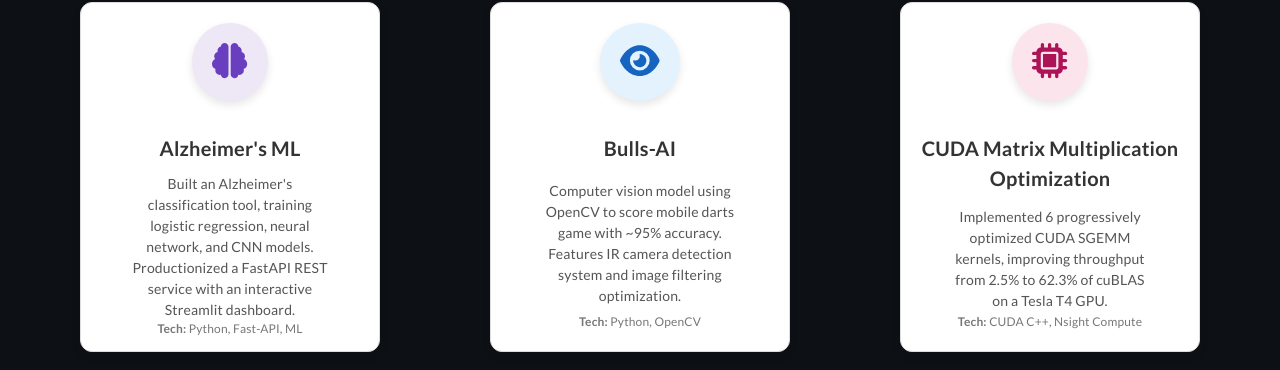
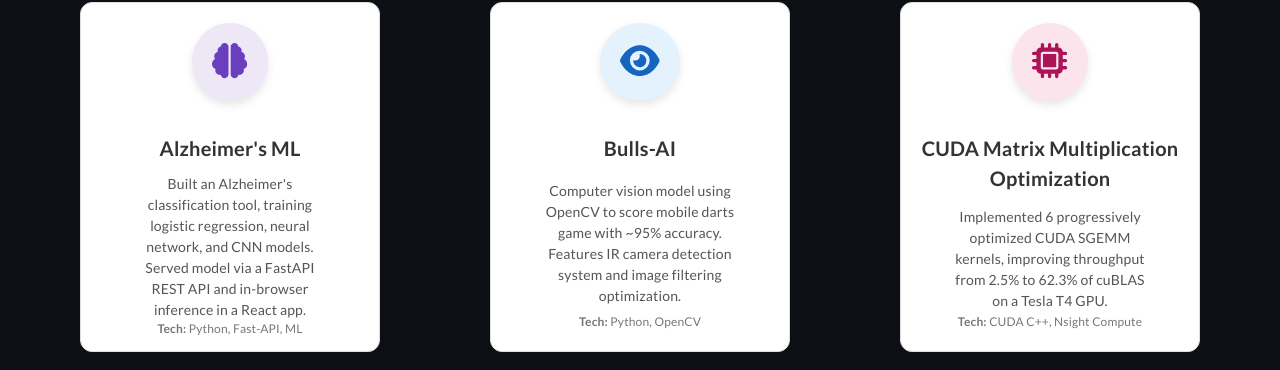
Before and after one commit to alexseveringhaus/alexsev.com, a React (Create React App) app: page / in a window 1280 px wide. Shown: the part 5188-5558 px from the top of the page. Built offline with nearby package versions, Linux system fonts and the light colour scheme.

Commit message:
changed alzheimers ml description

```diff
--- a/src/components/Project.tsx
+++ b/src/components/Project.tsx
@@ -23,7 +23,7 @@
                             </div>
                             <div className="project-details">
                                 <h2>Alzheimer's ML</h2>
-                                <p>Built an Alzheimer's classification tool, training logistic regression, neural network, and CNN models. Productionized a FastAPI REST service with an interactive Streamlit dashboard.</p>
+                                <p>Built an Alzheimer's classification tool, training logistic regression, neural network, and CNN models. Served model via a FastAPI REST API and in-browser inference in a React app.</p>
                                 <p className="tech-stack"><strong>Tech:</strong> Python, Fast-API, ML</p>
                             </div>
                         </div>
```
